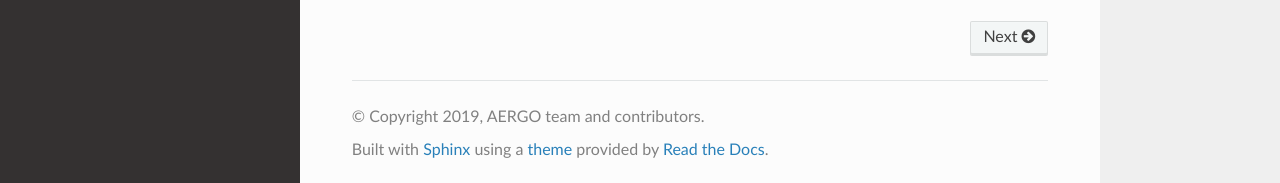
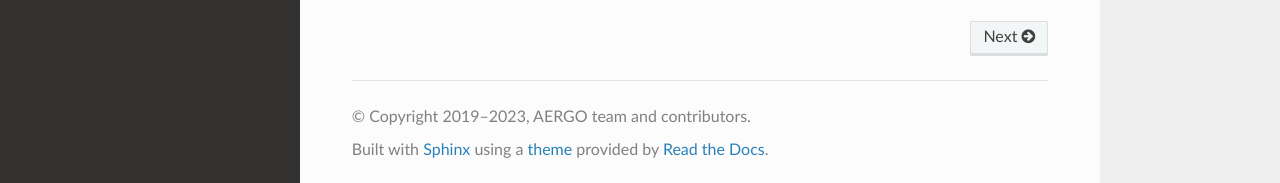
Before and after one commit to aergoio/guide, a Sphinx documentation site: the page built from source/index.rst, in a window 1280 px wide and 900 px high, scrolled down 1537 px. Shown: the part 714-897 px from the top of the window. Built offline with Sphinx 7.4.7 and the Read the Docs theme 2.0.0, drawn with Linux system fonts in a browser that asks for light colours; part of the change alters nothing that is shown.

```diff
--- a/source/conf.py
+++ b/source/conf.py
@@ -15,12 +15,13 @@
 # import os
 # import sys
 # sys.path.insert(0, os.path.abspath('.'))
-
+import datetime
 
 # -- Project information -----------------------------------------------------
 
 project = u'aergo-guide'
-copyright = u'2019, AERGO team and contributors'
+current_year = datetime.datetime.now().year
+copyright = u'2019–{}, AERGO team and contributors'.format(current_year)
 author = u'AERGO team and contributors'
 
 # The short X.Y version
```
